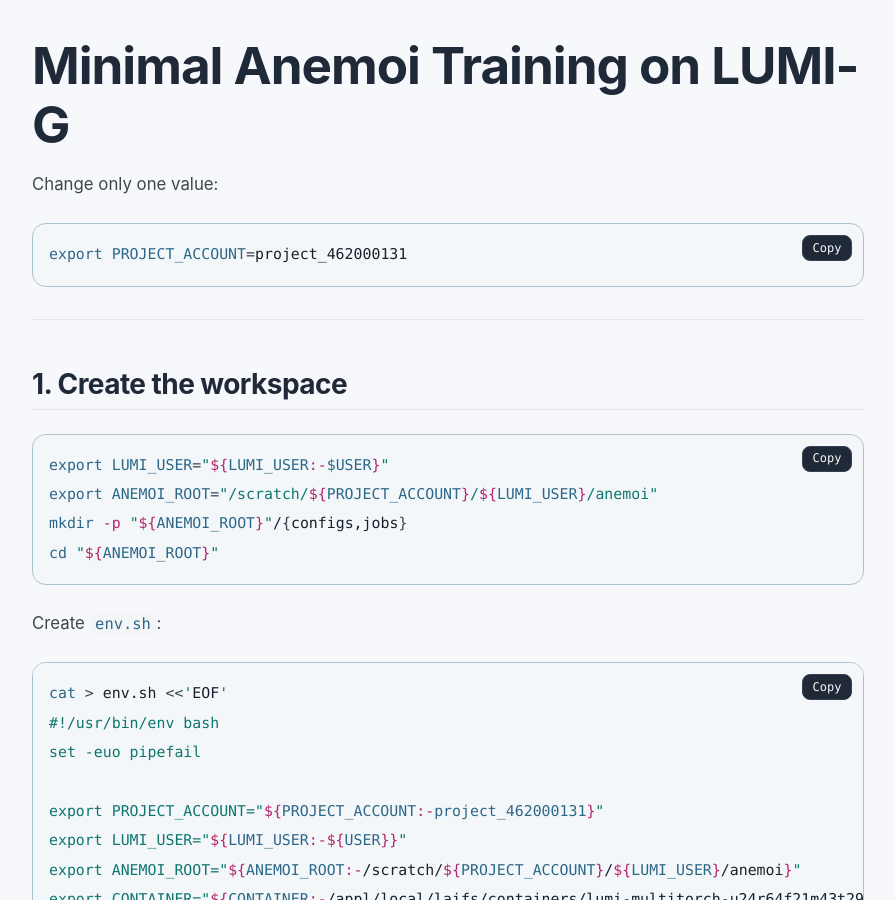
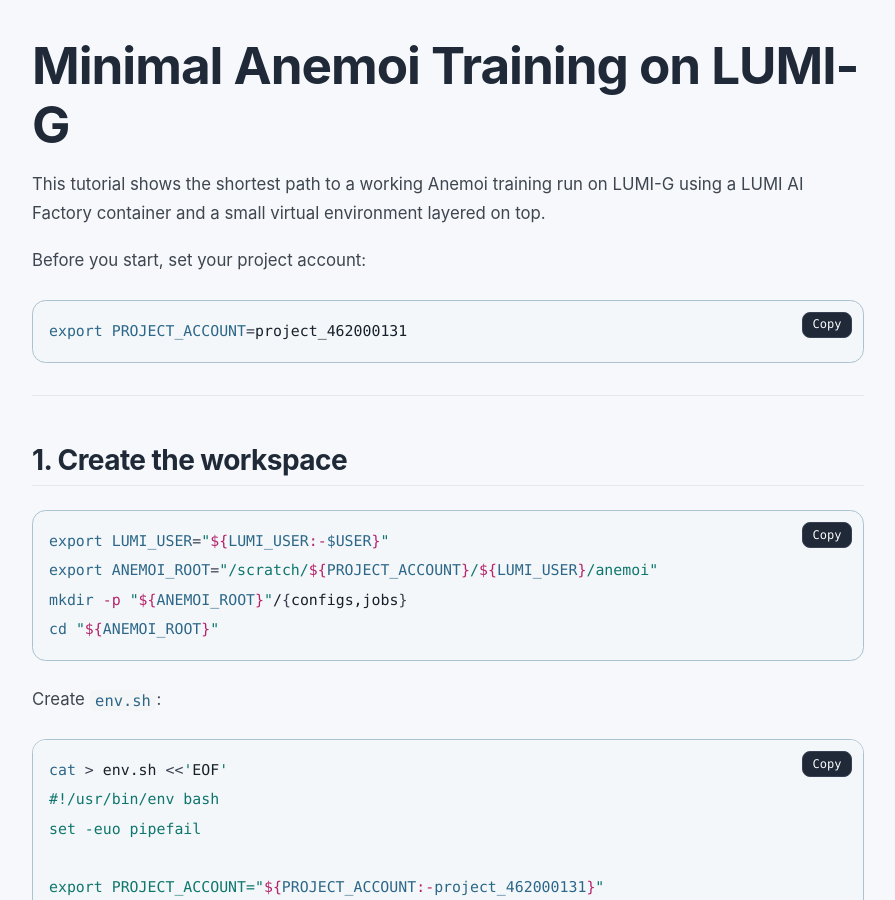
Before and after one commit to aniskhan25/anemoi-demo, a Jekyll site: the page built from index.md, in a window 1280 px wide and 900 px high. Shown: the whole window, without its empty margins (192-1087 px from the left). Built offline with Jekyll 4.4.1, drawn with Linux system fonts in a browser that asks for light colours; our own code applies the rules of GitHub Pages for plain Markdown files.

Commit message:
Improve tutorial introduction wording

````diff
--- a/index.md
+++ b/index.md
@@ -4,7 +4,9 @@
 
 # Minimal Anemoi Training on LUMI-G
 
-Change only one value:
+This tutorial shows the shortest path to a working Anemoi training run on LUMI-G using a LUMI AI Factory container and a small virtual environment layered on top.
+
+Before you start, set your project account:
 
 ```bash
 export PROJECT_ACCOUNT=project_462000131
````
